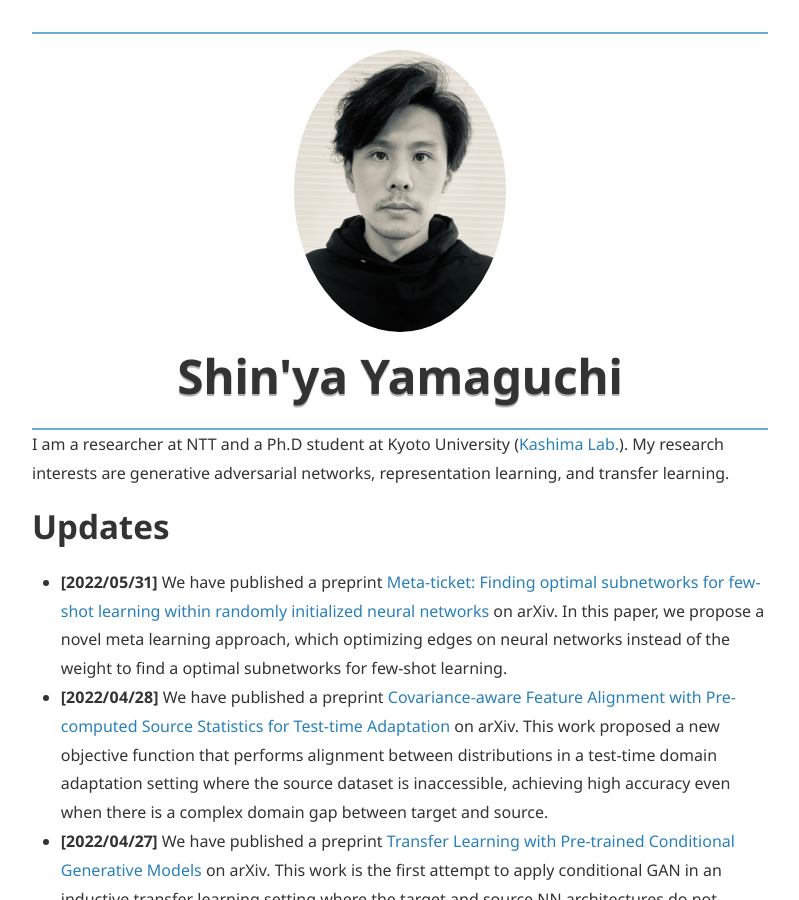
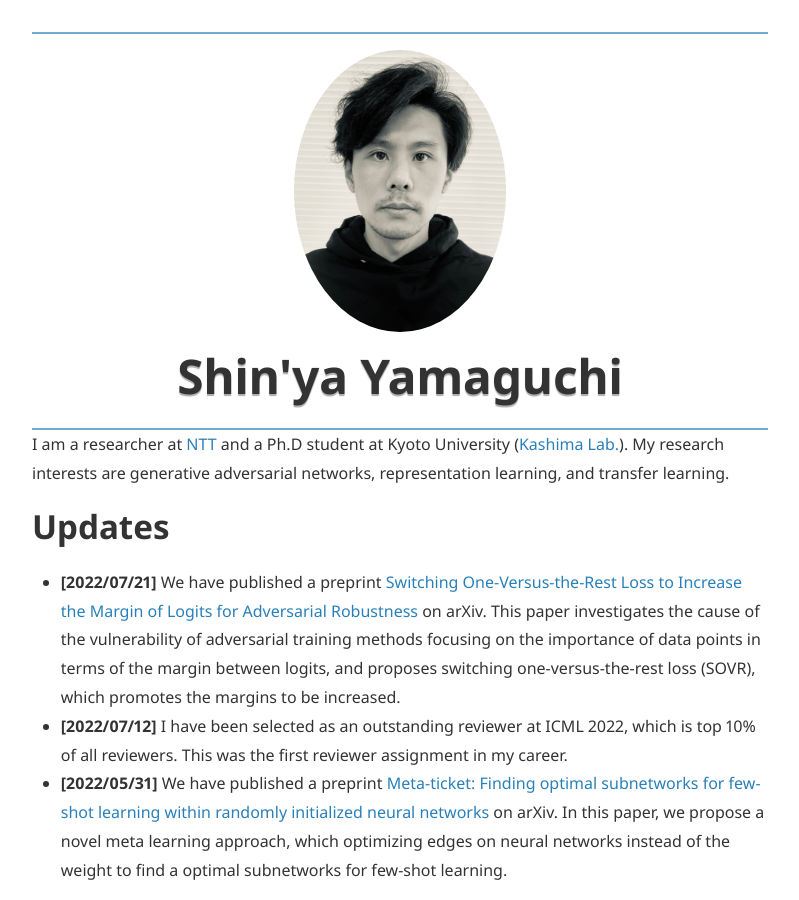
Before and after one commit to yshinya6/yshinya6.github.io, a Jekyll site: the page built from index.md, in a window 1280 px wide and 900 px high. Shown: the whole window, without its empty margins (240-1039 px from the left). Built offline with Jekyll 4.4.1, drawn with Linux system fonts in a browser that asks for light colours; nearby versions of some CDN libraries; some of the changed text lies outside the part shown.

```diff
--- a/index.md
+++ b/index.md
@@ -16,13 +16,16 @@ layout: post
   </div>
 </div>
 
-I am a researcher at NTT and a Ph.D student at Kyoto University ([Kashima Lab.](http://www.ml.ist.i.kyoto-u.ac.jp/en/)).
+I am a researcher at [NTT](https://www.rd.ntt/e/cds/) and a Ph.D student at Kyoto University ([Kashima Lab.](http://www.ml.ist.i.kyoto-u.ac.jp/en/)).
 My research interests are generative adversarial networks, representation learning, and transfer learning.
 
 # Updates
+* **[2022/07/21]** We have published a preprint [Switching One-Versus-the-Rest Loss to Increase the Margin of Logits for Adversarial Robustness](https://arxiv.org/abs/2207.10283) on arXiv. This paper investigates the cause of the vulnerability of adversarial training methods focusing on the importance of data points in terms of the margin between logits, and proposes switching one-versus-the-rest loss (SOVR), which promotes the margins to be increased.
+* **[2022/07/12]** I have been selected as an outstanding reviewer at ICML 2022, which is top 10% of all reviewers. This was the first reviewer assignment in my career.
 * **[2022/05/31]** We have published a preprint [Meta-ticket: Finding optimal subnetworks for few-shot learning within randomly initialized neural networks](https://arxiv.org/abs/2205.15619) on arXiv. In this paper, we propose a novel meta learning approach, which optimizing edges on neural networks instead of the weight to find a optimal subnetworks for few-shot learning.
-* **[2022/04/28]** We have published a preprint [Covariance-aware Feature Alignment with Pre-computed Source Statistics for Test-time Adaptation](https://arxiv.org/abs/2204.13263) on arXiv. This work proposed a new objective function that performs alignment between distributions in a test-time domain adaptation setting where the source dataset is inaccessible, achieving high accuracy even when there is a complex domain gap between target and source.
-* **[2022/04/27]** We have published a preprint [Transfer Learning with Pre-trained Conditional Generative Models](https://arxiv.org/abs/2204.12833) on arXiv. This work is the first attempt to apply conditional GAN in an inductive transfer learning setting where the target and source NN architectures do not match.
+
+# Activities
+* Reviewer: ICML 2022, NeurIPS 2022
 
 # Biography
 ### Apr. 2022 - Current
@@ -65,21 +68,27 @@ AAAI Conference on Artificial Intelligence (AAAI), 2020. [[arXiv]](https://arxiv
 Asian Conference on Intelligent Information and Database Systems (ACIIDS), 2017
 
 ## Preprints
-1. D. Chijiwa, <u>S. Yamaguchi</u>, A. Kumagai, Y. Ida,
+1. S. Kanai, <u>S. Yamaguchi</u>, M. Yamada, H. Takahashi, Y. Ida,
+[**Switching One-Versus-the-Rest Loss to Increase the Margin of Logits for Adversarial Robustness**](https://arxiv.org/abs/2207.10283),
+arXiv, 2022.
+2. D. Chijiwa, <u>S. Yamaguchi</u>, A. Kumagai, Y. Ida,
 [**Meta-ticket: Finding optimal subnetworks for few-shot learning within randomly initialized neural networks**](https://arxiv.org/abs/2205.15619),
 arXiv, 2022.
-1. K. Adachi, <u>S. Yamaguchi</u>, A. Kumagai,
+3. K. Adachi, <u>S. Yamaguchi</u>, A. Kumagai,
 [**Covariance-aware Feature Alignment with Pre-computed Source Statistics for Test-time Adaptation**](https://arxiv.org/abs/2204.13263),
 arXiv, 2022.
-3. <u>S. Yamaguchi</u>, S. Kanai, A. Kumagai, D. Chijiwa, H. Kashima,
+4. <u>S. Yamaguchi</u>, S. Kanai, A. Kumagai, D. Chijiwa, H. Kashima,
 [**Transfer Learning with Pre-trained Conditional Generative Models**](https://arxiv.org/abs/2204.12833),
 arXiv, 2022.
-4. <u>S. Yamaguchi</u>, S. Kanai, T. Shioda, S. Takeda,
+5. <u>S. Yamaguchi</u>, S. Kanai, T. Shioda, S. Takeda,
 [**Multiple pretext-task for self-supervised learning via mixing multiple image transformations**](https://arxiv.org/abs/1912.11603v1),
 arXiv, 2019.
-5. K. Kuramitsu, <u>S. Yamaguchi</u>,
+6. K. Kuramitsu, <u>S. Yamaguchi</u>,
 [**XML Schema Validation using Parsing Expression Grammars**](https://peerj.com/preprints/1503.pdf),
 PeerJ PrePrints, 2015
+
+# Honors
+* Outstanding Reviewer: ICML 2022
 
 <!-- Global site tag (gtag.js) - Google Analytics -->
 <script async src="https://www.googletagmanager.com/gtag/js?id=G-GLL931QDKD"></script>
```
